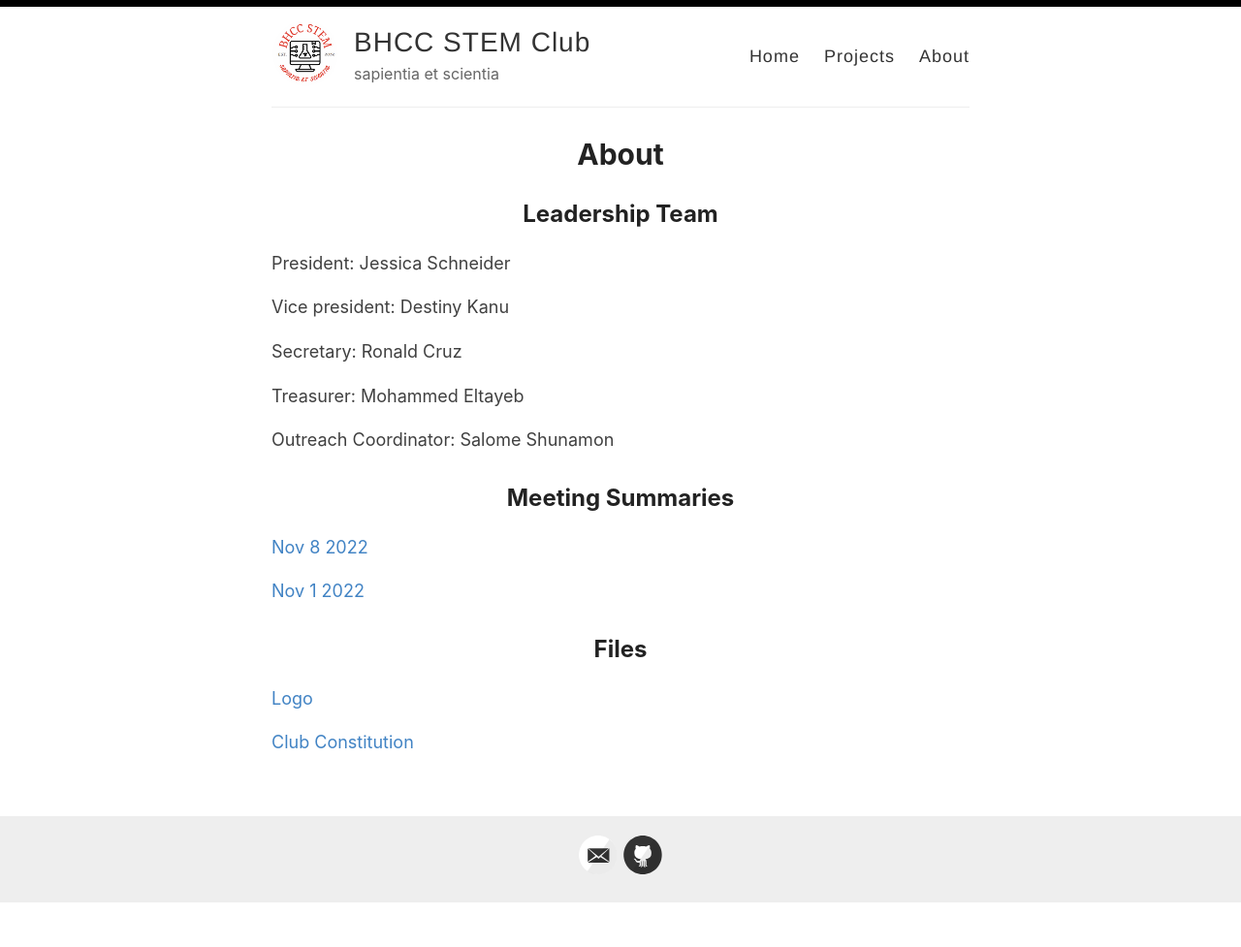
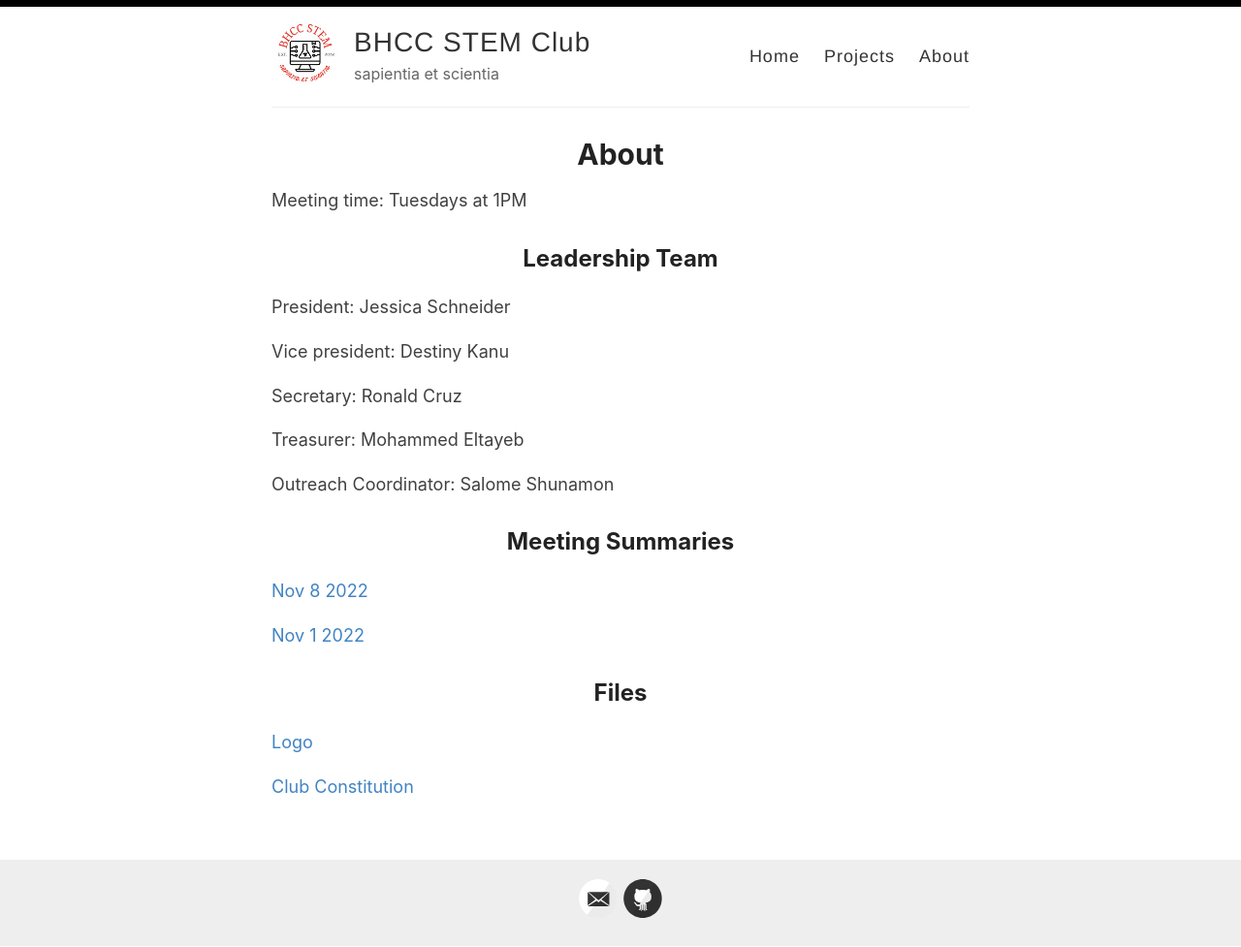
Before and after one commit to bhccstem/bhccstem.github.io, a Jekyll site: the page built from _pages/about.md, in a window 1280 px wide. Shown: the whole page at 97% size. Built offline with Jekyll 4.4.1, drawn with Linux system fonts in a browser that asks for light colours; before the commit the page ends 931 px from its top, so only the background shows below that.

Commit message:
Update about.md

```diff
--- a/_pages/about.md
+++ b/_pages/about.md
@@ -3,6 +3,8 @@ layout: page
 title: About
 permalink: /about/
 ---
+
+Meeting time: Tuesdays at 1PM
 
 ## Leadership Team
 
```
